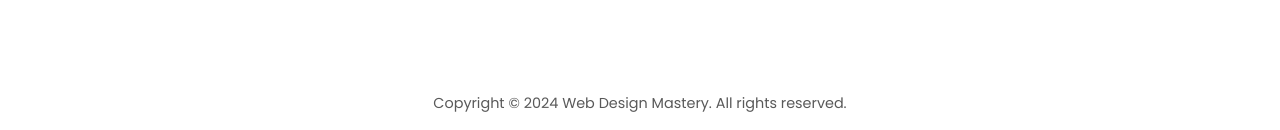
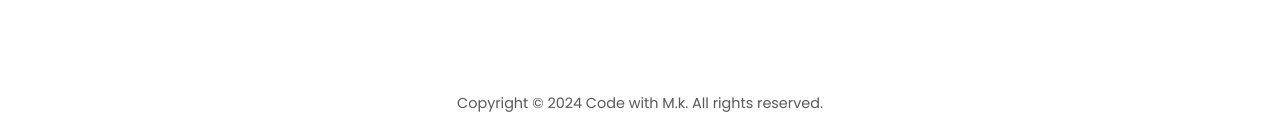
Before and after one commit to burningbeattle/Food-App-, a plain HTML site: page index.html in a window 1280 px wide. Shown: the part 3956-4086 px from the top of the page. Drawn offline with nearby package versions, Linux system fonts and the light colour scheme; a script that the page names is missing.

Commit message:
Update index.html

```diff
--- a/index.html
+++ b/index.html
@@ -289,7 +289,7 @@
         </div>
       </div>
       <div class="footer__bar">
-        Copyright © 2024 Web Design Mastery. All rights reserved.
+        Copyright © 2024 Code with M.k. All rights reserved.
       </div>
     </footer>
 
```
